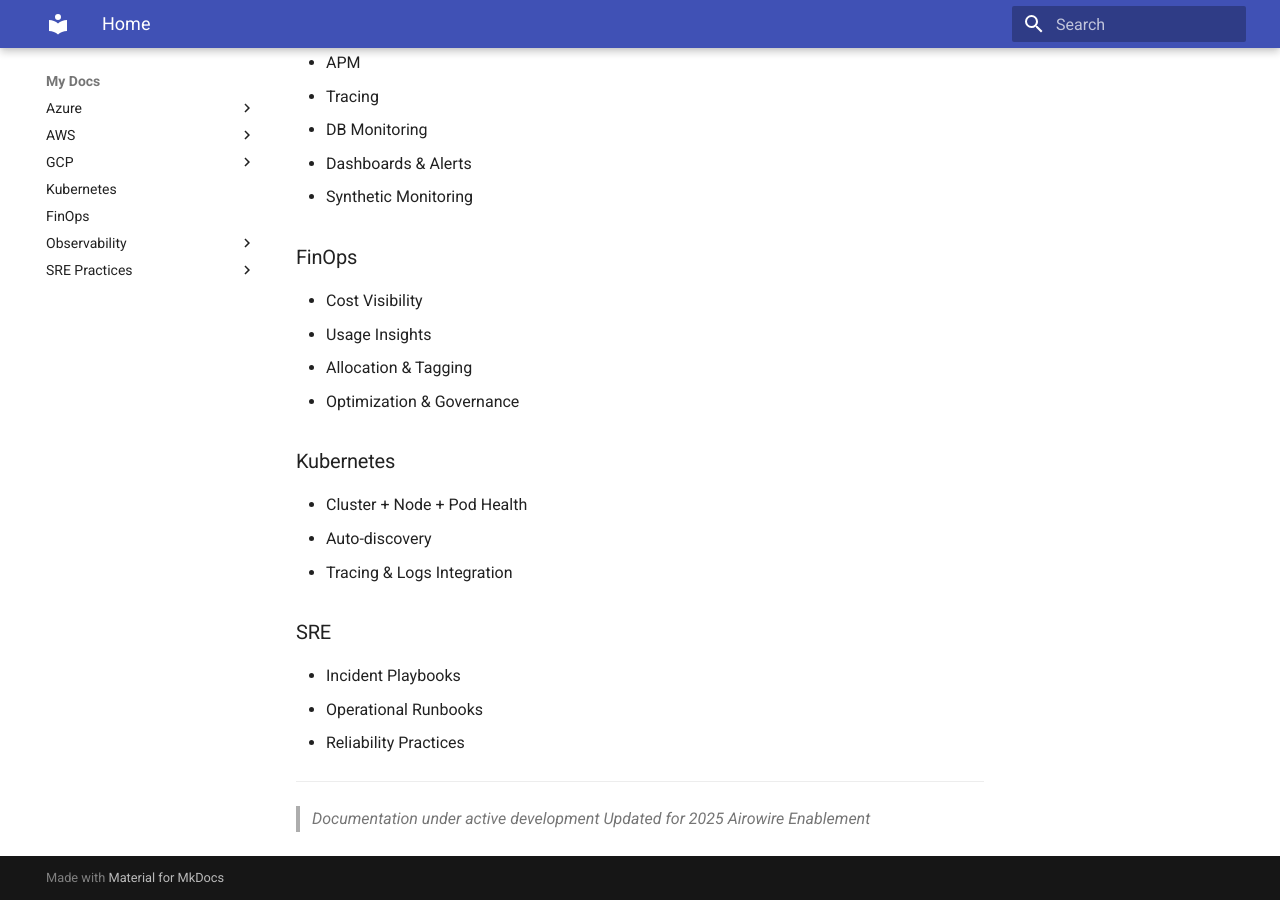
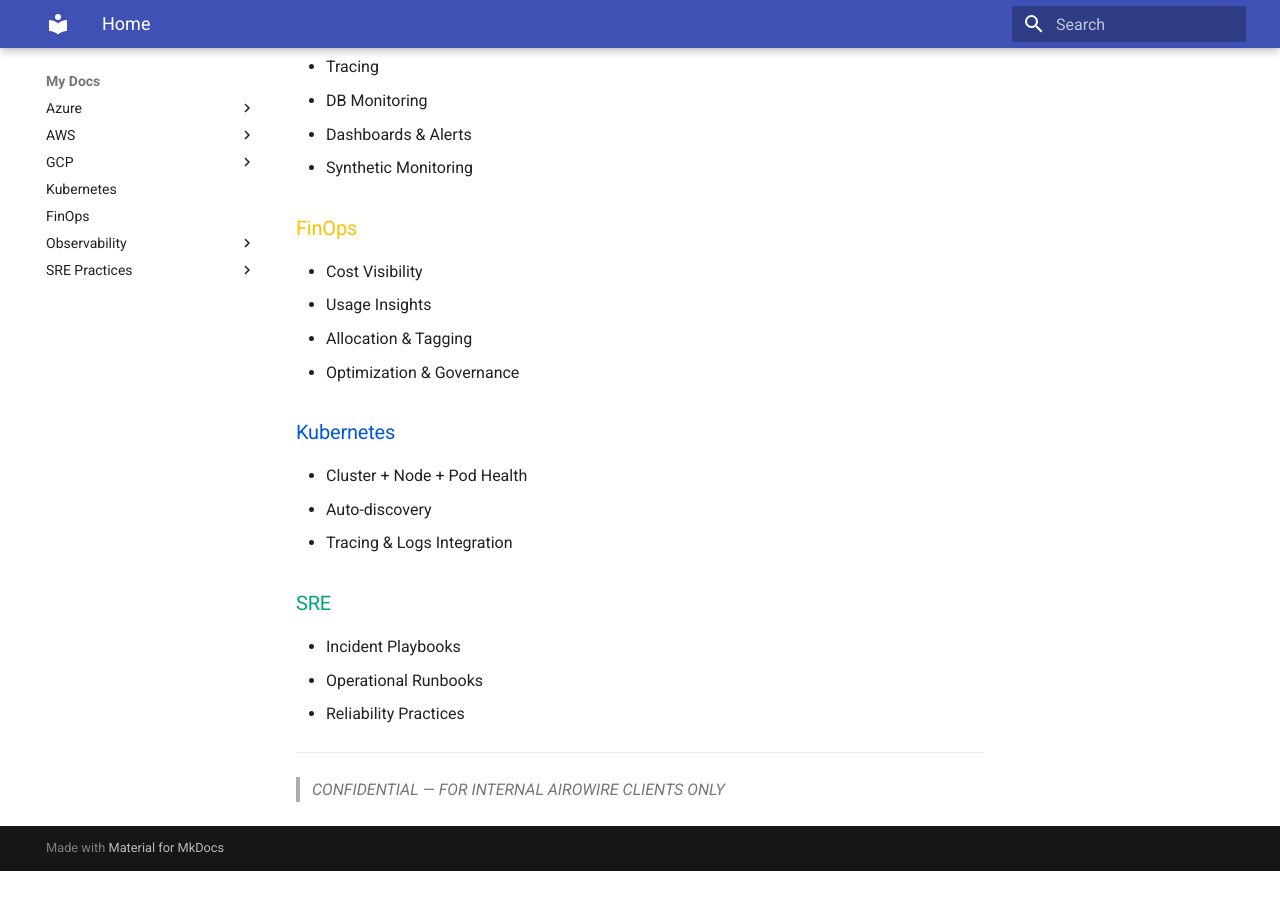
Before and after one commit to airowireNetworks/Airowire-Datadog-sop, an MkDocs documentation site: the page built from docs/index.md, in a window 1280 px wide and 900 px high, scrolled down 1335 px. Built offline with MkDocs 1.6.1 and Material for MkDocs 9.7.7, drawn with Linux system fonts in a browser that asks for light colours; after the commit the page ends 2206 px from its top, so only the background shows below that; some of the changed text lies outside the part shown.

```diff
--- a/docs/index.md
+++ b/docs/index.md
@@ -8,7 +8,9 @@
 
 ---
 
-# Airowire Observability & FinOps Enablement
+<h1 style="color:#8E43E7; text-align:center; margin-top:20px;">
+  Airowire Observability & FinOps Enablement
+</h1>
 
 Enterprise-grade documentation for:
 - Cloud Monitoring
@@ -21,23 +23,24 @@ Powered by **Datadog**.
 
 ---
 
-# Platform Categories
+<h2 style="color:#0059D6;">Platform Categories</h2>
 
 | Category | Description | Link |
 |---|---|---|
-| **Azure** | Logs, APM, DSM, Cost |  Explore |
-| **AWS** | Logs, APM, Tracing, Cost |  Explore |
-| **GCP** | Logs, Metrics, Cost | → Explore |
-| **Kubernetes** | K8s Observability + Tracing |  Explore |
-| **FinOps** | Cost Governance & Usage | → Explore |
+| **Azure** | Logs, APM, DSM, Cost | Explore |
+| **AWS** | Logs, APM, Tracing, Cost | Explore |
+| **GCP** | Logs, Metrics, Cost | Explore |
+| **Kubernetes** | K8s Observability + Tracing | Explore |
+| **FinOps** | Cost Governance & Usage | Explore |
 | **Observability** | DB Monitoring & Alerts | Explore |
-| **SRE Practices** | Runbooks + Operational SOPs |  Explore |
+| **SRE Practices** | Runbooks + Operational SOPs | Explore |
 
 ---
 
-# Capabilities Breakdown
+<h2 style="color:#8E43E7;">Capabilities Breakdown</h2>
 
-###  Observability
+<h3 style="color:#8E43E7;">Observability</h3>
+
 - Logs
 - Metrics
 - APM
@@ -46,23 +49,25 @@ Powered by **Datadog**.
 - Dashboards & Alerts
 - Synthetic Monitoring
 
-###  FinOps
+<h3 style="color:#FFC100;">FinOps</h3>
+
 - Cost Visibility
 - Usage Insights
 - Allocation & Tagging
 - Optimization & Governance
 
-###  Kubernetes
+<h3 style="color:#0059D6;">Kubernetes</h3>
+
 - Cluster + Node + Pod Health
 - Auto-discovery
 - Tracing & Logs Integration
 
-###  SRE
+<h3 style="color:#00A57B;">SRE</h3>
+
 - Incident Playbooks
 - Operational Runbooks
 - Reliability Practices
 
 ---
 
-> *Documentation under active development*
-> *Updated for 2025 Airowire Enablement*
+> *CONFIDENTIAL — FOR INTERNAL AIROWIRE CLIENTS ONLY*
```
